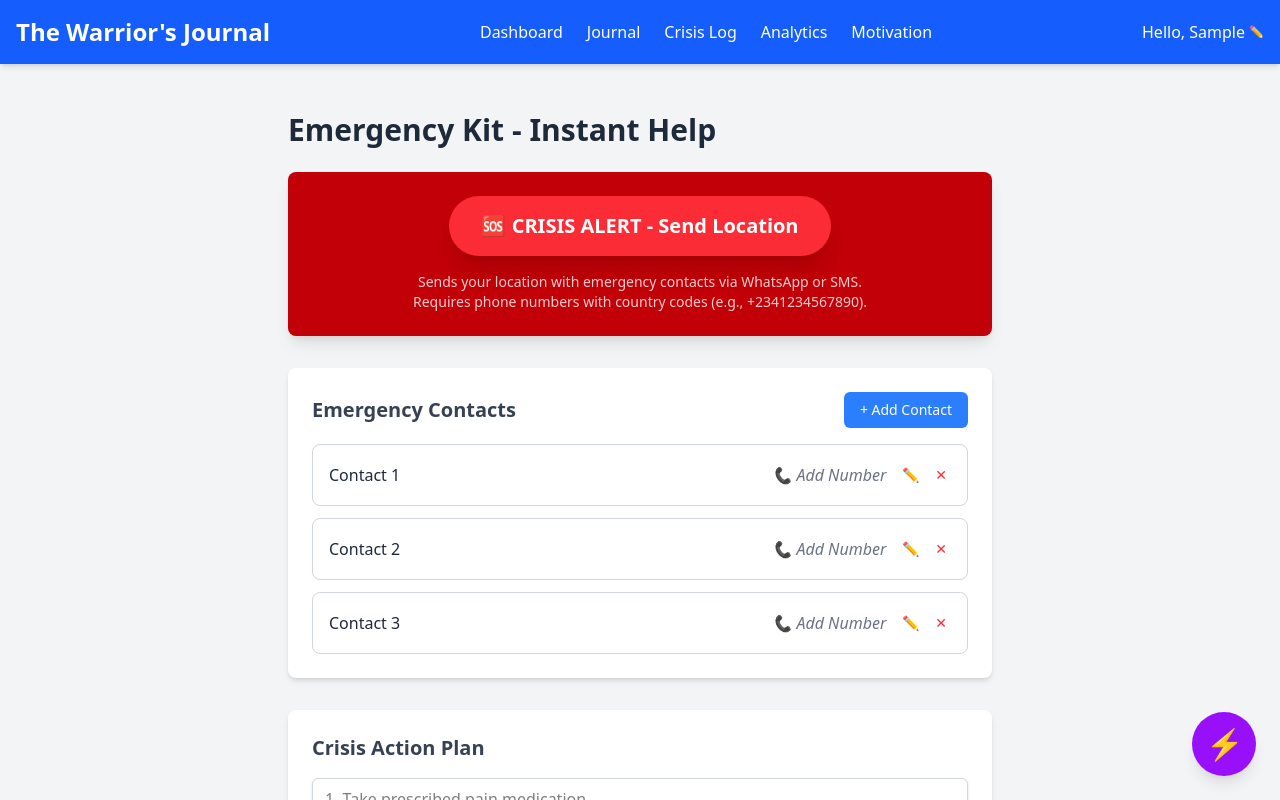
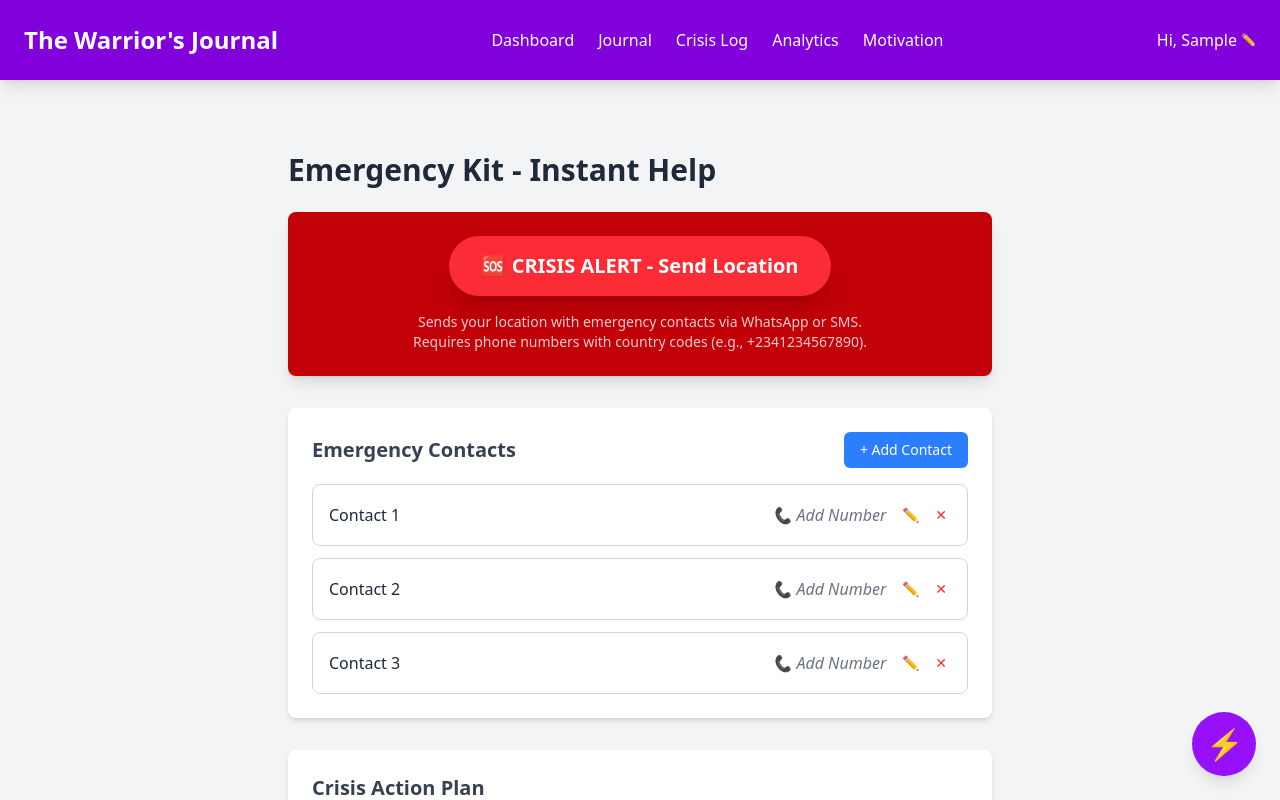
Before and after one commit to Muayyad822/warrior-journal-app, a React (Vite) app: page /emergency-kit in a window 1280 px wide. Both pictures are taken after typing "Sample" into the empty fields and a click on the button "Start My Journey". Shown: the top 800 px of the page. Built offline with nearby package versions, Linux system fonts and the light colour scheme.

Commit message:
feat: Update Footer and Header components with new color scheme and text adjustments for improved aesthetics

```diff
--- a/src/components/Footer.jsx
+++ b/src/components/Footer.jsx
@@ -1,7 +1,7 @@
 const Footer = () => {
   return (
     <div>
-      <p className="bg-blue-600 text-center text-sm text-blue-200 mt-8 p-4 border-t border-blue-600">
+      <p className="bg-purple-700 text-center text-sm text-blue-200 mt-8 p-2 border-t border-blue-600">
         Built with care by{" "}
         <a
           href="https://abdulmuizjimoh.vercel.app/"
--- a/src/components/Header.jsx
+++ b/src/components/Header.jsx
@@ -56,7 +56,7 @@ function Header() {
 
   return (
     <>
-      <header className="bg-blue-600 text-white p-4 shadow-md relative z-40">
+      <header className="w-full m-auto bg-purple-700 text-white mb-6 p-6 shadow-lg">
         <div className="container mx-auto flex justify-between items-center">
           {/* App Title/Logo */}
           <Link to="/" className="text-2xl font-bold">
@@ -104,7 +104,7 @@ function Header() {
                 onClick={startEditingName}
                 className="flex items-center space-x-1 hover:text-blue-200 transition-colors"
               >
-                <span>Hello, {displayName}</span>
+                <span>Hi, {displayName}</span>
                 <span className="text-xs">✏️</span>
               </button>
             )}
@@ -132,11 +132,11 @@ function Header() {
           ></div>
 
           {/* Sidebar */}
-          <div className={`fixed top-0 right-0 h-full w-80 max-w-[85vw] bg-blue-600 text-white shadow-xl transform transition-transform duration-300 ease-in-out ${
+          <div className={`fixed top-0 right-0 h-full w-80 max-w-[85vw] bg-purple-700 text-white shadow-xl transform transition-transform duration-300 ease-in-out ${
             isMenuOpen ? 'translate-x-0' : 'translate-x-full'
           }`}>
             {/* Sidebar Header */}
-            <div className="flex justify-between items-center p-4 border-b border-blue-500">
+            <div className="flex justify-between items-center p-4 border-b border-purple-700">
               <h3 className="text-lg font-semibold">Menu</h3>
               <button
                 onClick={closeMobileMenu}
@@ -190,8 +190,8 @@ function Header() {
               </nav>
 
               {/* User Greeting Section */}
-              <div className="mt-auto border-t border-blue-500 p-4">
-                <div className="bg-blue-700 rounded-lg p-4">
+              <div className=" border-t border-purple-500 p-4">
+                <div className="bg-purple-900 rounded-lg p-4">
                   {isEditingName ? (
                     <div className="space-y-3">
                       <input
@@ -223,7 +223,7 @@ function Header() {
                       onClick={startEditingName}
                       className="flex items-center justify-between w-full hover:text-blue-200 transition-colors"
                     >
-                      <span>Hello, {displayName}</span>
+                      <span>Hi, {displayName}</span>
                       <span className="text-sm">✏️</span>
                     </button>
                   )}
```
